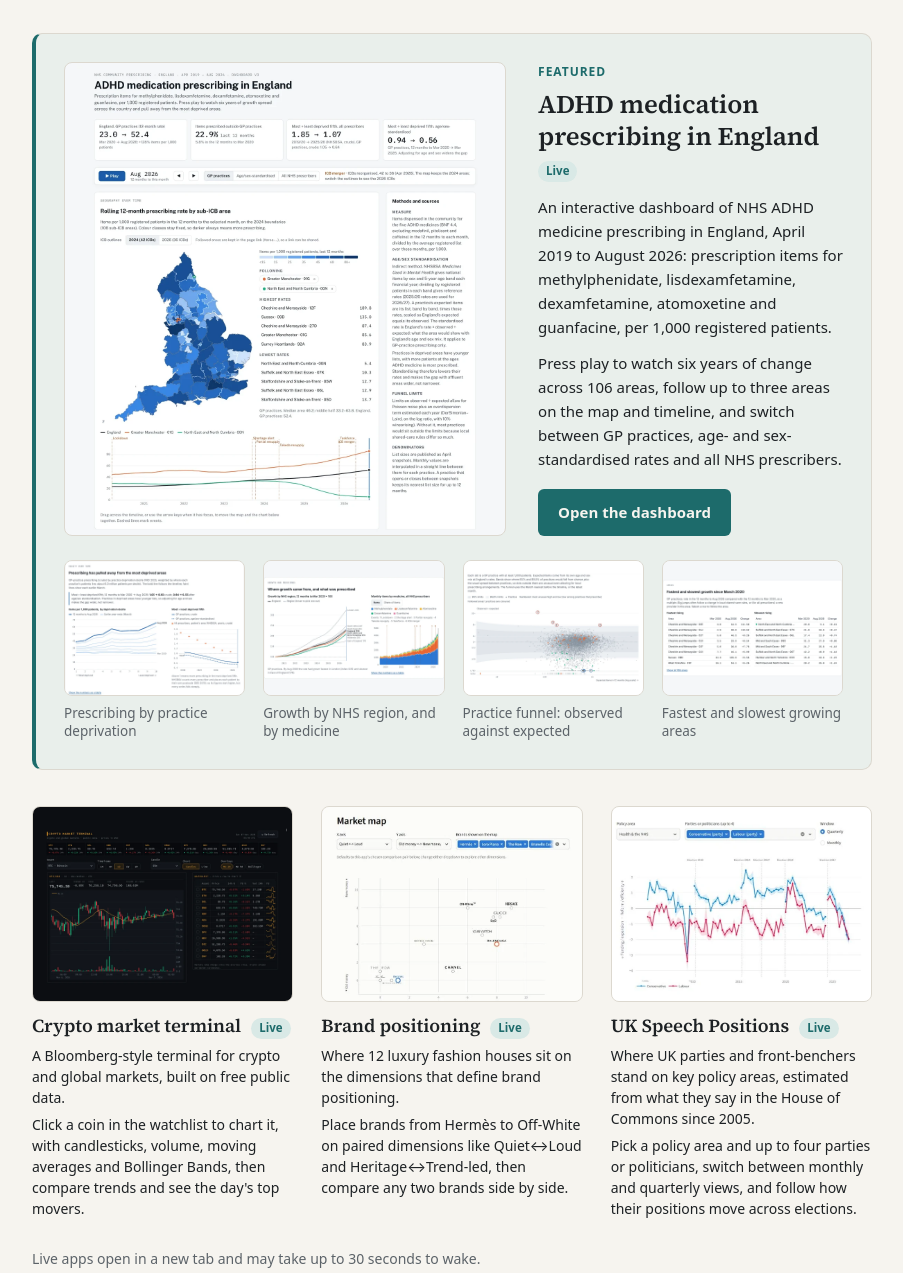
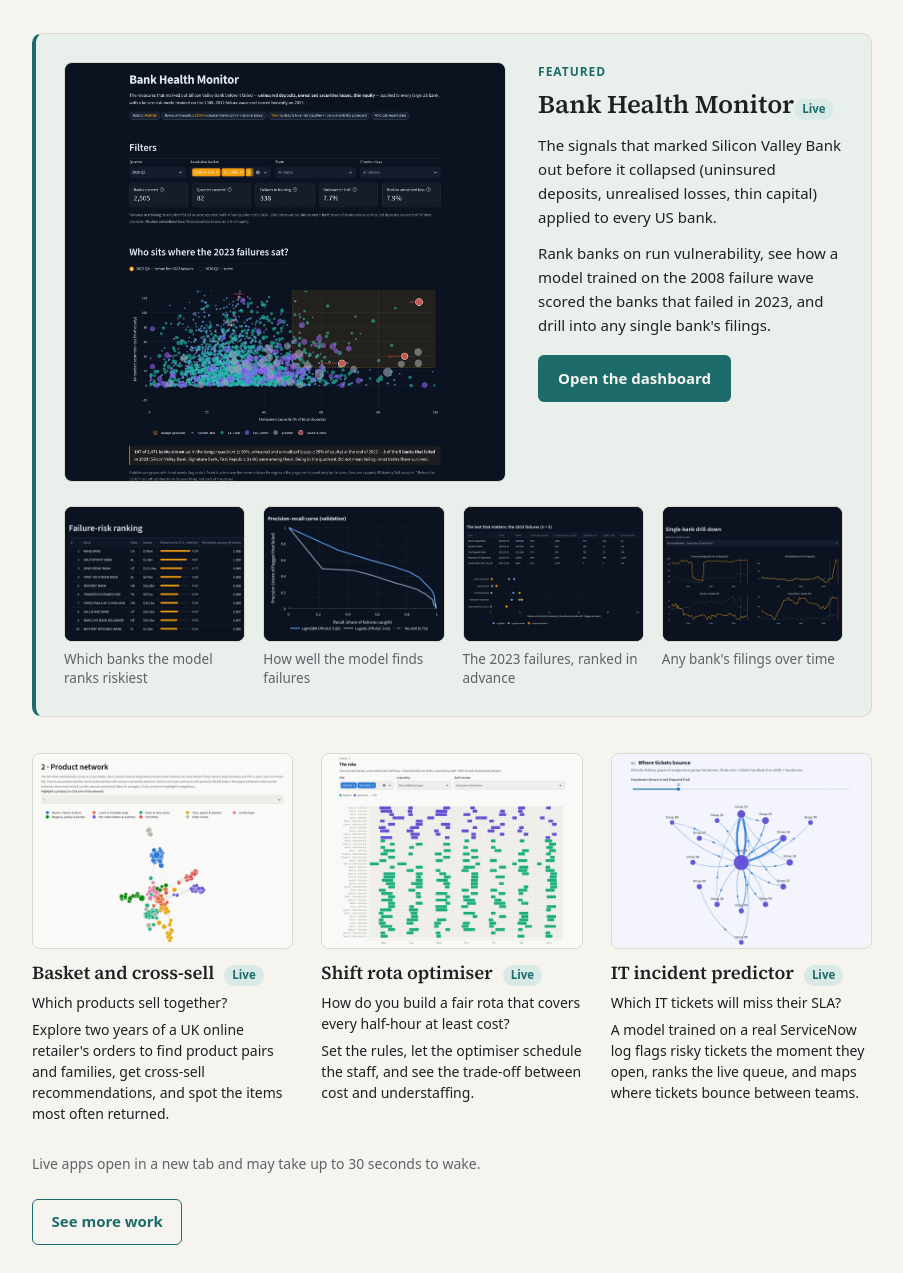
Before and after one commit to farzad-vaziri/farzad-portfolio, a plain HTML site: page index.html in a window 1280 px wide. Shown: the part 2107-3380 px from the top of the page, without its empty margins (188-1091 px from the left). Drawn offline with Linux system fonts and the light colour scheme.

Commit message:
Front page to agreed site map: 8 InnDiTech dashboards, Bank Health Monitor featured, See more work link, remove Games and policy line
Co-Authored-By: Claude Opus 5.5 <noreply@anthropic.com>
Claude-Session: https://claude.ai/code/session_01XR1QQH645ZDLQFz9G1zoiM

```diff
--- a/index.html
+++ b/index.html
@@ -102,6 +102,9 @@
       background: var(--accent); color: var(--paper); font-weight: 600; font-size: 15px;
     }
     .btn:hover { filter: brightness(1.08); }
+    .btn-outline { background: transparent; color: var(--accent); border: 1.5px solid var(--accent); padding: 9.5px 18.5px; }
+    .btn-outline:hover { background: var(--accent-soft); filter: none; }
+    .more { margin: 24px 0 0; }
 
     /* Sections */
     section.block { padding: 64px 0; border-top: 1px solid var(--rule); }
@@ -238,6 +241,7 @@
         <h2>Samples</h2>
         <div class="grid" id="projects"></div>
         <p class="grid-note">Live apps open in a new tab and may take up to 30 seconds to wake.</p>
+        <p class="more"><a class="btn btn-outline" href="https://www.innditech.co.uk/work.html" target="_blank" rel="noopener">See more work</a></p>
       </div>
     </section>
 
@@ -274,7 +278,6 @@
           <li><strong>Operational analytics</strong> <span>KPI design, process and efficiency analysis, automated management reporting</span></li>
           <li><strong>Customer and market insight</strong> <span>Segmentation, survey analysis, demand forecasting</span></li>
           <li><strong>AI-enabled workflows</strong> <span>Document intelligence, knowledge assistants, automation of reporting and review tasks</span></li>
-          <li><strong>Policy and economic analysis</strong> <span>Impact evaluation, public-finance and economic modelling</span></li>
         </ul>
       </div>
     </section>
@@ -320,15 +323,8 @@
       </div>
     </section>
 
-    <!-- 6. GAMES (kept separate from the work above) -->
-    <section class="block" id="games">
-      <div class="wrap">
-        <h2>Games</h2>
-        <div class="empty"></div>
-      </div>
-    </section>
 
-    <!-- 7. CONTACT -->
+    <!-- 6. CONTACT -->
     <section class="block" id="contact">
       <div class="wrap">
         <h2>Contact</h2>
@@ -367,18 +363,10 @@
        Rule: any project that used employer data must be rebuilt on public
        or synthetic data before it goes live.
 
-       Parked (add back when live): strategic-positioning,
-       "Strategic positioning by industry".
+       Every card here must also be on the InnDiTech Sample work page
+       (site map agreed 19 Nov 2026). Nothing about policy on this site.
        ===================================================================== */
     const PROJECTS = [
-      { id: "student-migration",      title: "UK student migration",              status: "live", preview: "assets/previews/student-migration.webp",
-        question: "Ten interactive dashboards on where 1.4 million UK students go to university and how far they travel from home.",
-        action: "Search any university or home area, map flows across the four nations, and explore gravity-model, spatial and event-study analysis of what drives long-distance study and who gets left behind.",
-        links: { dashboard: "https://pushpull-uk.streamlit.app/" } },
-      { id: "policy-diffusion-map",   title: "Policy diffusion map, US and EU",   status: "live", preview: "assets/previews/policy-diffusion-map.webp",
-        question: "Watch policies spread across US states and European countries, year by year.",
-        action: "Pick one of 12 policies and press play to see each place change colour as it adopts, alongside the adoption S-curve and the first and latest adopters.",
-        links: { dashboard: "https://policy-diffusion-map.streamlit.app" } },
       { id: "delivery-route-planner", title: "Dynamic delivery route planner",    status: "live", preview: "assets/previews/delivery-route-planner.webp",
         question: "Finds the shortest route for a driver's stops across central London and draws it on real roads.",
         action: "Add up to 5 postcodes in Westminster, Camden, Islington or the City. The app checks each one, works out the best visiting order from the car back to Base, and maps it.",
@@ -387,14 +375,22 @@
         question: "A Bloomberg-style terminal for crypto and global markets, built on free public data.",
         action: "Click a coin in the watchlist to chart it, with candlesticks, volume, moving averages and Bollinger Bands, then compare trends and see the day's top movers.",
         links: { dashboard: "https://farzad-crypto-terminal.streamlit.app" } },
-      { id: "brand-positioning",      title: "Brand positioning",                 status: "live", preview: "assets/previews/brand-positioning.webp",
-        question: "Where 12 luxury fashion houses sit on the dimensions that define brand positioning.",
-        action: "Place brands from Hermès to Off-White on paired dimensions like Quiet↔Loud and Heritage↔Trend-led, then compare any two brands side by side.",
-        links: { dashboard: "https://brand-positioning.streamlit.app" } },
-      { id: "speech-scaling",         title: "UK Speech Positions",               status: "live", preview: "assets/previews/speech-scaling.webp",
-        question: "Where UK parties and front-benchers stand on key policy areas, estimated from what they say in the House of Commons since 2005.",
-        action: "Pick a policy area and up to four parties or politicians, switch between monthly and quarterly views, and follow how their positions move across elections.",
-        links: { dashboard: "https://uk-speech-positions.streamlit.app" } }
+      { id: "clinic-no-show-scheduler", title: "Clinic no-show scheduler",        status: "live", preview: "assets/previews/clinic-no-show-scheduler.webp",
+        question: "Which patients won't turn up, and what should a clinic do about it?",
+        action: "Predict no-shows, then simulate a clinic session to find the overbooking and reminder plan that balances idle time against waiting.",
+        links: { dashboard: "https://clinic-no-show-scheduler.streamlit.app" } },
+      { id: "basket-cross-sell",      title: "Basket and cross-sell",             status: "live", preview: "assets/previews/basket-cross-sell.webp",
+        question: "Which products sell together?",
+        action: "Explore two years of a UK online retailer's orders to find product pairs and families, get cross-sell recommendations, and spot the items most often returned.",
+        links: { dashboard: "https://basket-cross-sell.streamlit.app" } },
+      { id: "shift-rota-optimiser",   title: "Shift rota optimiser",              status: "live", preview: "assets/previews/shift-rota-optimiser.webp",
+        question: "How do you build a fair rota that covers every half-hour at least cost?",
+        action: "Set the rules, let the optimiser schedule the staff, and see the trade-off between cost and understaffing.",
+        links: { dashboard: "https://shift-rota-optimiser.streamlit.app" } },
+      { id: "it-incident-predictor",  title: "IT incident predictor",             status: "live", preview: "assets/previews/it-incident-predictor.webp",
+        question: "Which IT tickets will miss their SLA?",
+        action: "A model trained on a real ServiceNow log flags risky tickets the moment they open, ranks the live queue, and maps where tickets bounce between teams.",
+        links: { dashboard: "https://it-incident-predictor.streamlit.app" } }
     ];
 
     /* FEATURED: wide panels that span a whole row of the grid.
@@ -428,23 +424,23 @@
         ]
       },
       {
-        id: "adhd-prescribing",
-        title: "ADHD medication prescribing in England",
-        url: "https://farzad-adhd-prescribing.streamlit.app",
+        id: "bank-health-monitor",
+        title: "Bank Health Monitor",
+        url: "https://bank-health-monitor.streamlit.app",
         order: { laptop: 25, phone: 35 },
         flip: false,
-        bg: "#f5f7f9",
+        bg: "#0b1220",
         fit: "contain",
-        main: { src: "assets/previews/adhd-main.webp", alt: "Overview: area map, timeline and player controls" },
+        main: { src: "assets/previews/bank-main.webp", alt: "Bank Health Monitor: headline numbers and where every US bank sat before the 2023 failures" },
         text: [
-          "An interactive dashboard of NHS ADHD medicine prescribing in England, April 2019 to August 2026: prescription items for methylphenidate, lisdexamfetamine, dexamfetamine, atomoxetine and guanfacine, per 1,000 registered patients.",
-          "Press play to watch six years of change across 106 areas, follow up to three areas on the map and timeline, and switch between GP practices, age- and sex-standardised rates and all NHS prescribers."
+          "The signals that marked Silicon Valley Bank out before it collapsed (uninsured deposits, unrealised losses, thin capital) applied to every US bank.",
+          "Rank banks on run vulnerability, see how a model trained on the 2008 failure wave scored the banks that failed in 2023, and drill into any single bank's filings."
         ],
         shots: [
-          { src: "assets/previews/adhd-deprivation.webp", caption: "Prescribing by practice deprivation" },
-          { src: "assets/previews/adhd-growth.webp",      caption: "Growth by NHS region, and by medicine" },
-          { src: "assets/previews/adhd-funnel.webp",      caption: "Practice funnel: observed against expected" },
-          { src: "assets/previews/adhd-fastest.webp",     caption: "Fastest and slowest growing areas" }
+          { src: "assets/previews/bank-ranking.webp", caption: "Which banks the model ranks riskiest" },
+          { src: "assets/previews/bank-pr.webp",      caption: "How well the model finds failures" },
+          { src: "assets/previews/bank-2023.webp",    caption: "The 2023 failures, ranked in advance" },
+          { src: "assets/previews/bank-drill.webp",   caption: "Any bank's filings over time" }
         ]
       }
     ];
```
Also changed, not shown: assets/previews/adhd-deprivation.webp (deleted), assets/previews/adhd-fastest.webp (deleted), assets/previews/adhd-funnel.webp (deleted), assets/previews/adhd-growth.webp (deleted), assets/previews/adhd-main.webp (deleted), assets/previews/bank-2023.webp (added), assets/previews/bank-drill.webp (added), assets/previews/bank-main.webp (added), assets/previews/bank-pr.webp (added), assets/previews/bank-ranking.webp (added), assets/previews/basket-cross-sell.webp (added), assets/previews/brand-positioning.webp (deleted), assets/previews/clinic-no-show-scheduler.webp (added), assets/previews/it-incident-predictor.webp (added), 4 more files.
